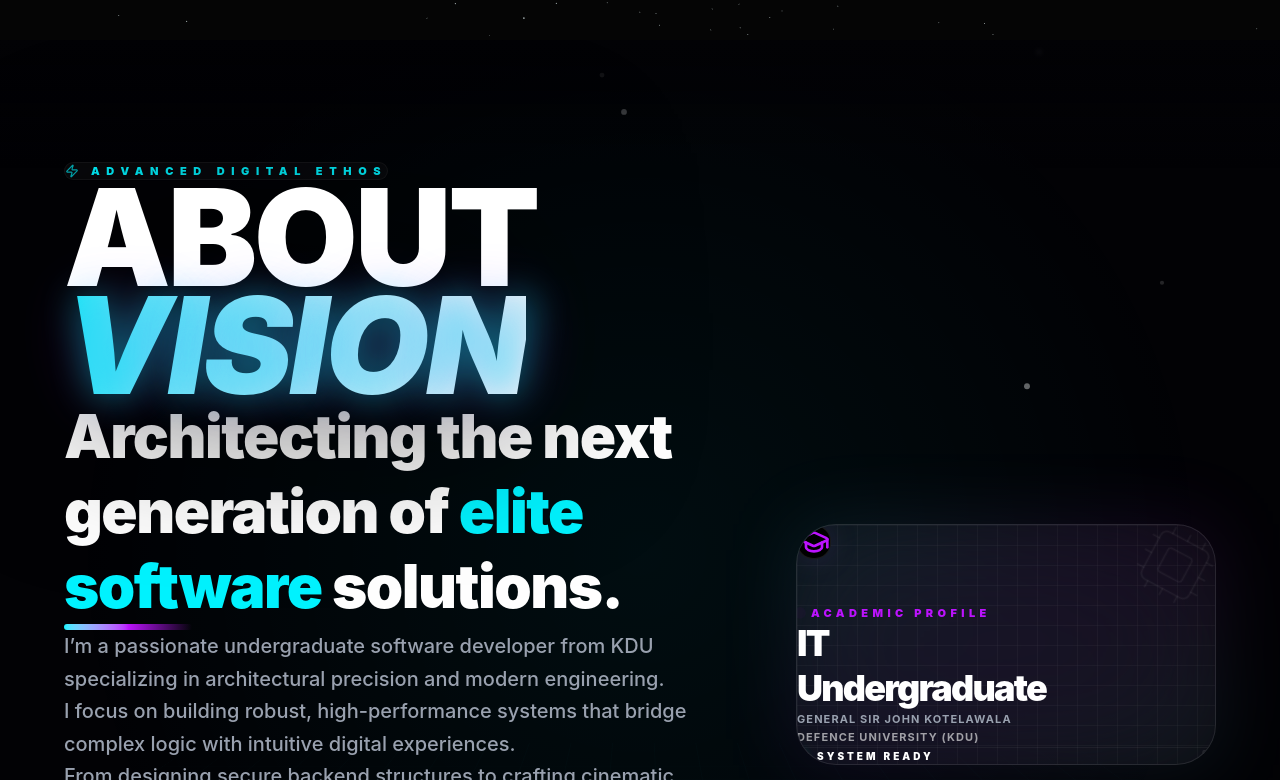
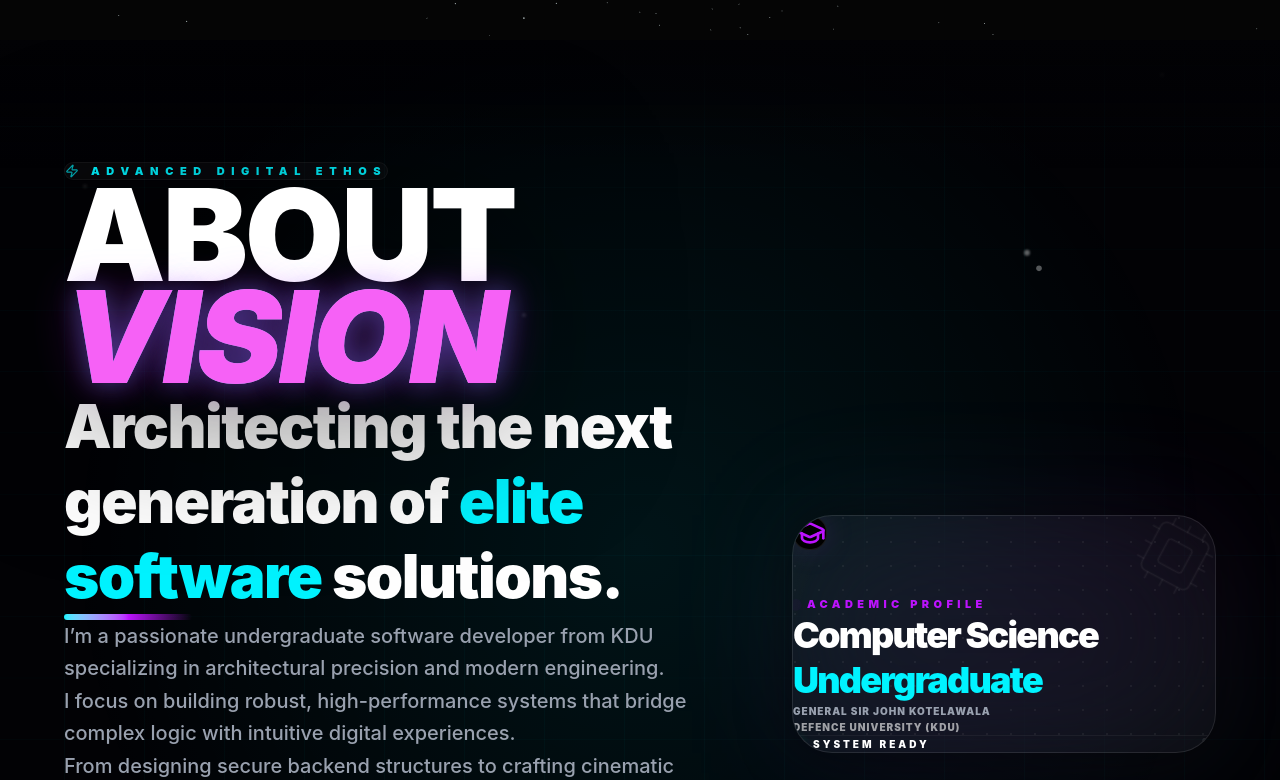
Before and after one commit to RavinduWathsula/portfolio3d, a React (Vite) app: page / in a window 1280 px wide. Shown: the part 760-1540 px from the top of the page. Built offline with nearby package versions, Linux system fonts and the light colour scheme.

Commit message:
chore: update git config and refine portfolio elements

```diff
--- a/src/components/About.jsx
+++ b/src/components/About.jsx
@@ -65,36 +65,51 @@ const StatItem = ({ icon: Icon, value, label, color, glowColor }) => (
 const HolographicCard = ({ rotateX, rotateY }) => {
     return (
         <motion.div
-            style={{ rotateX, rotateY, perspective: 1000 }}
-            className="relative group p-1 w-full max-w-[420px]"
+            style={{ rotateX, rotateY, perspective: 1000, transformStyle: "preserve-3d" }}
+            className="relative group p-1 w-full max-w-[440px]"
         >
-            <div className="absolute inset-0 bg-gradient-to-br from-neon-blue/20 via-neon-purple/20 to-neon-blue/20 blur-2xl opacity-50 group-hover:opacity-100 transition-opacity duration-700" />
+            {/* Multi-layered Glow */}
+            <div className="absolute inset-0 bg-gradient-to-br from-neon-blue/20 via-neon-purple/20 to-neon-blue/20 blur-3xl opacity-50 group-hover:opacity-100 transition-opacity duration-700" />
+            <div className="absolute -inset-10 bg-neon-blue/5 blur-[120px] rounded-full opacity-0 group-hover:opacity-100 transition-opacity duration-1000" />
 
-            <div className="relative bg-white/[0.03] backdrop-blur-3xl border border-white/10 rounded-[2.5rem] p-10 overflow-hidden h-full">
-                <div className="absolute inset-0 bg-[linear-gradient(rgba(255,255,255,0.03)_1px,transparent_1px),linear-gradient(90deg,rgba(255,255,255,0.03)_1px,transparent_1px)] bg-[size:20px_20px] pointer-events-none" />
+            <div className="relative bg-white/[0.03] backdrop-blur-3xl border border-white/10 rounded-[2.5rem] p-8 sm:p-10 overflow-hidden h-full shadow-[0_0_50px_rgba(0,0,0,0.5)]">
+                {/* Modern Grid Overlay */}
+                <div className="absolute inset-0 bg-[radial-gradient(circle_at_2px_2px,rgba(255,255,255,0.05)_1px,transparent_0)] bg-[size:24px_24px] pointer-events-none" />
 
+                {/* Advanced Shimmer */}
                 <motion.div
-                    className="absolute inset-0 bg-gradient-to-r from-transparent via-white/[0.08] to-transparent -translate-x-full group-hover:translate-x-full transition-transform duration-1500 ease-in-out skew-x-12"
+                    className="absolute inset-0 bg-gradient-to-r from-transparent via-white/[0.1] to-transparent -translate-x-full group-hover:animate-shimmer transition-transform"
+                    style={{ skewX: -20 }}
                 />
 
-                <div className="relative z-10 space-y-8">
+                <div className="relative z-10 space-y-8" style={{ transform: "translateZ(50px)" }}>
                     <div className="flex justify-between items-start">
-                        <div className="p-4 rounded-2xl bg-black border border-white/10 shadow-[0_0_30px_rgba(168,85,247,0.15)] group-hover:shadow-neon-purple/20 transition-all duration-700">
+                        <motion.div
+                            whileHover={{ rotate: [0, -10, 10, 0] }}
+                            className="p-4 rounded-2xl bg-black border border-white/10 shadow-[0_0_30px_rgba(168,85,247,0.15)] group-hover:shadow-neon-purple/20 transition-all duration-700"
+                        >
                             <GraduationCap className="text-neon-purple" size={32} />
-                        </div>
+                        </motion.div>
                         <Cpu className="text-white/5 group-hover:text-white/20 transition-colors duration-700 animate-spin-slow" size={80} strokeWidth={0.5} />
                     </div>
 
-                    <div className="space-y-3">
+                    <div className="space-y-4">
                         <span className="text-[11px] font-black uppercase tracking-[0.4em] text-neon-purple flex items-center gap-2">
                             <span className="w-1.5 h-1.5 rounded-full bg-neon-purple animate-ping" />
                             Academic Profile
                         </span>
-                        <h4 className="text-4xl font-black text-white leading-tight tracking-tighter">IT <br /> Undergraduate</h4>
-                        <p className="text-[11px] text-gray-400 font-bold uppercase tracking-widest leading-relaxed">
-                            General Sir John Kotelawala <br />
-                            <span className="text-white/60">Defence University (KDU)</span>
-                        </p>
+                        <h4 className="text-3xl sm:text-4xl font-black text-white leading-tight tracking-tighter">
+                            Computer Science <br />
+                            <span className="text-neon-blue inline-block mt-1">Undergraduate</span>
+                        </h4>
+                        <div className="space-y-1">
+                            <p className="text-[10px] text-gray-400 font-black uppercase tracking-widest leading-relaxed">
+                                General Sir John Kotelawala
+                            </p>
+                            <p className="text-[10px] text-white/60 font-black uppercase tracking-widest leading-relaxed">
+                                Defence University (KDU)
+                            </p>
+                        </div>
                     </div>
 
                     <div className="pt-6 flex items-center justify-between border-t border-white/5">
@@ -144,22 +159,26 @@ const About = () => {
             ref={containerRef}
             onMouseMove={handleMouseMove}
             className="min-h-screen py-20 md:py-32 lg:py-64 relative flex items-center justify-center overflow-hidden bg-[#020205] selection:bg-neon-blue/30"
+            style={{ perspective: "1500px" }}
         >
             {/* 1. True 3D Background Layer */}
-            <div className="absolute inset-0 pointer-events-none">
+            <div className="absolute inset-0 pointer-events-none overflow-hidden">
                 <motion.div
-                    style={{ rotateX: gridRotateX, rotateY: gridRotateY, perspective: 1000 }}
-                    className="absolute inset-x-0 bottom-[-20%] h-full origin-bottom opacity-10"
+                    style={{
+                        rotateX: gridRotateX,
+                        rotateY: gridRotateY,
+                        translateZ: "-100px"
+                    }}
+                    className="absolute inset-[-20%] origin-center opacity-20"
                 >
-                    <div className="w-full h-full bg-[linear-gradient(to_right,rgba(0,243,255,0.1)_1px,transparent_1px),linear-gradient(to_bottom,rgba(0,243,255,0.1)_1px,transparent_1px)] bg-[size:60px_60px]"
-                        style={{ transform: 'rotateX(60deg)' }} />
+                    <div className="w-full h-full bg-[linear-gradient(to_right,rgba(0,243,255,0.15)_1px,transparent_1px),linear-gradient(to_bottom,rgba(0,243,255,0.15)_1px,transparent_1px)] bg-[size:80px_80px]" />
                 </motion.div>
 
-                {[...Array(15)].map((_, i) => (
-                    <DepthParticle key={i} z={Math.random()} delay={i * 0.2} />
+                {[...Array(20)].map((_, i) => (
+                    <DepthParticle key={i} z={Math.random()} delay={i * 0.15} />
                 ))}
 
-                <div className="absolute top-0 left-0 w-full h-full bg-[radial-gradient(circle_at_50%_50%,rgba(0,243,255,0.05)_0%,transparent_70%)]" />
+                <div className="absolute top-0 left-0 w-full h-full bg-[radial-gradient(circle_at_50%_50%,rgba(0,243,255,0.08)_0%,transparent_70%)]" />
             </div>
 
             <motion.div style={{ opacity: opacityFade }} className="max-w-7xl mx-auto px-4 sm:px-6 relative z-10 w-full">
@@ -179,9 +198,9 @@ const About = () => {
                             <span className="text-[11px] font-black uppercase tracking-[0.6em] text-neon-blue">Advanced Digital Ethos</span>
                         </motion.div>
 
-                        <h2 className="text-[clamp(3rem,10.5vw,10rem)] font-black text-white leading-[0.8] tracking-tight drop-shadow-[0_20px_80px_rgba(0,0,0,0.8)] pr-4">
+                        <h2 className="text-[clamp(3rem,10vw,9rem)] font-black text-white leading-[0.8] tracking-tight drop-shadow-[0_20px_80px_rgba(0,0,0,0.8)] pb-4 pr-6">
                             ABOUT <br />
-                            <span className="text-transparent bg-clip-text bg-gradient-to-r from-neon-blue via-white to-neon-purple italic animate-gradient-flow animate-breathing bg-[length:200%_auto]">VISION</span>
+                            <span className="text-transparent bg-clip-text bg-gradient-to-r from-neon-blue via-white to-neon-purple italic animate-gradient-flow animate-breathing bg-[length:200%_auto] inline-block py-2">VISION</span>
                         </h2>
                     </motion.div>
 
--- a/src/index.css
+++ b/src/index.css
@@ -52,12 +52,24 @@
   0%,
   100% {
     opacity: 0.8;
-    text-shadow: 0 0 20px rgba(0, 243, 255, 0.2);
+    text-shadow: 0 0 20px rgba(0, 243, 255, 0.3), 0 0 40px rgba(0, 243, 255, 0.1);
+    color: #00f3ff;
+  }
+
+  25% {
+    color: #bc13fe;
+    text-shadow: 0 0 25px rgba(188, 19, 254, 0.4), 0 0 50px rgba(188, 19, 254, 0.2);
   }
 
   50% {
     opacity: 1;
-    text-shadow: 0 0 40px rgba(0, 243, 255, 0.5), 0 0 80px rgba(188, 19, 254, 0.3);
+    color: #ffffff;
+    text-shadow: 0 0 30px rgba(0, 243, 255, 0.5), 0 0 60px rgba(188, 19, 254, 0.4), 0 0 90px rgba(0, 243, 255, 0.2);
+  }
+
+  75% {
+    color: #ff00ff;
+    text-shadow: 0 0 25px rgba(255, 0, 255, 0.4), 0 0 50px rgba(255, 0, 255, 0.2);
   }
 }
 
@@ -135,3 +147,17 @@ section {
   width: 100%;
   margin: 0 auto;
 }
+
+@keyframes shimmer {
+  0% {
+    transform: translateX(-100%) skewX(-20deg);
+  }
+
+  100% {
+    transform: translateX(200%) skewX(-20deg);
+  }
+}
+
+.animate-shimmer {
+  animation: shimmer 2.5s cubic-bezier(0.45, 0.05, 0.55, 0.95) infinite;
+}
```
